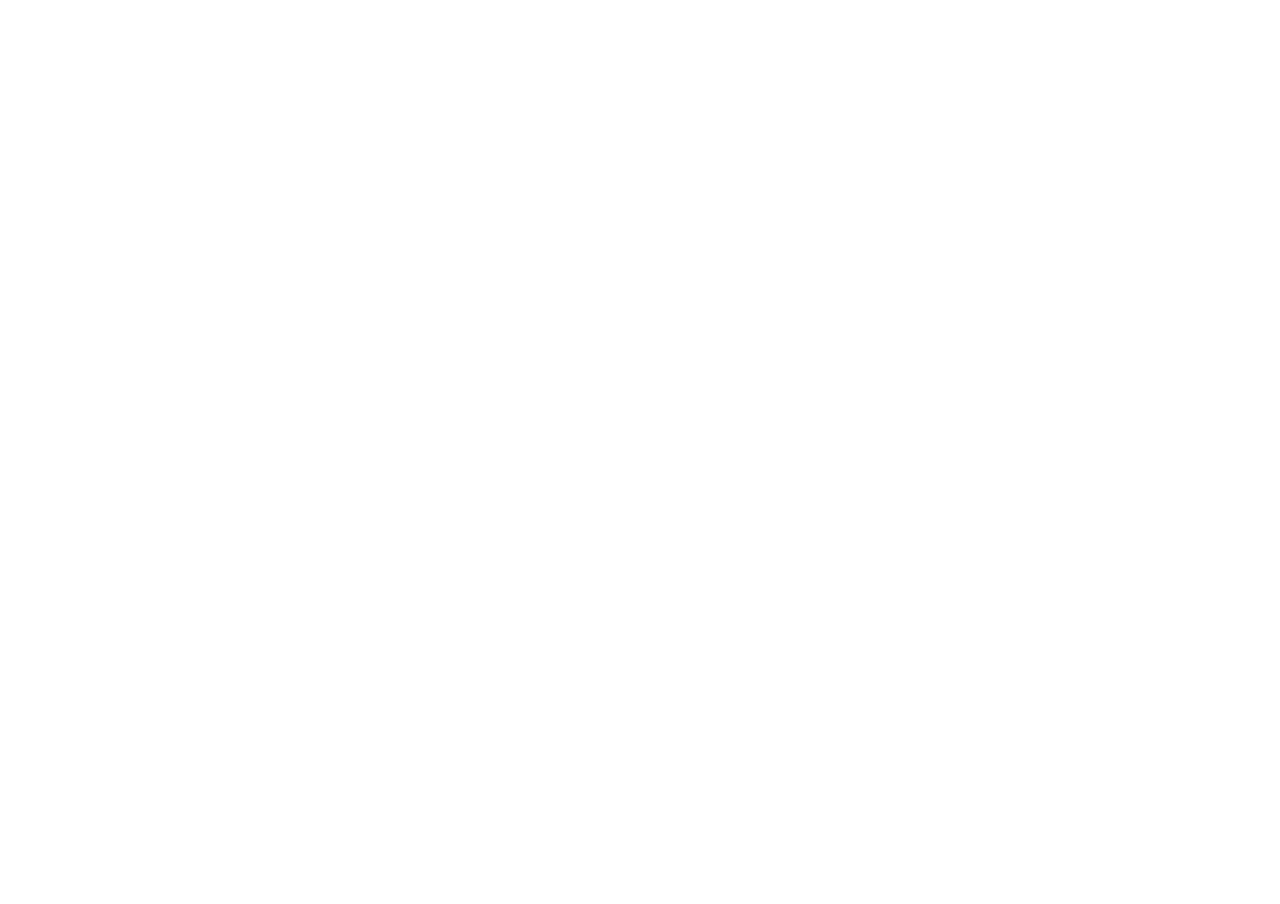
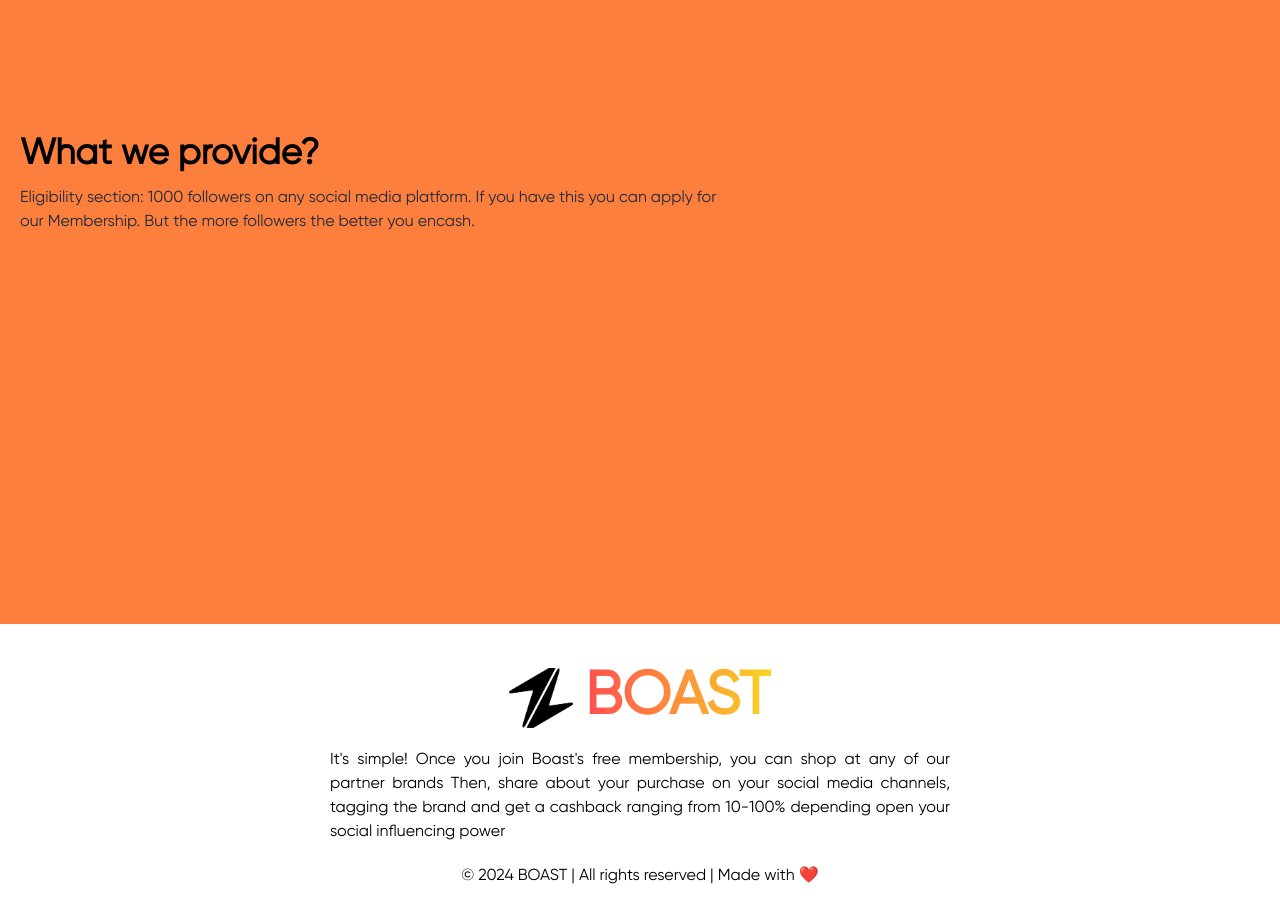
Before and after one commit to Fardin7864/boast, a Next.js app: page / in a window 1280 px wide. Shown: the part 6040-6944 px from the top of the page. Before the commit the page ends 6036 px from the top, so only its background shows below. Built offline with nearby package versions, Linux system fonts and the light colour scheme.

Commit message:
create footer

```diff
--- a/src/app/page.js
+++ b/src/app/page.js
@@ -1,8 +1,10 @@
 import Featured from "@/client/Featured";
 import Card from "@/components/CardSection/Card";
+import Footer from "@/components/Footer/Footer";
 import Hero from "@/components/Hero";
 import Message from "@/components/Message";
 import Navbar from "@/components/Navbar";
+import Services from "@/components/Services/Services";
 
 export default function Home() {
   return (
@@ -14,28 +16,41 @@
         {/* <Featured/> */}
       </div>
       </div>
-      <div className=" bg-[#fd7f3e] md:py-20 pt-20 pb-4">
+      <div className=" bg-[#fd7f3e] md:py-20 pt-10 md:pt-20 pb-4">
       <div className=" max-w-7xl mx-auto px-2 md:px-5">
         <Message shortMessage="Are you an influencer?" fullMessage="Are you an influencer looking to monetize your social media presence? Boast is here to revolutionize the way you engage with brands and earn rewards for your influence." image="/messagephone.png"/>
       </div>
       </div>
       {/* message 2 */}
-      <div className=" bg-[#a1df70] md:py-20 pt-20 pb-4">
+      <div className=" bg-[#a1df70] md:py-20 pt-10 md:pt-20 pb-4">
       <div className=" max-w-7xl mx-auto px-2 md:px-5">
         <Message shortMessage="Free Boast Prepaid card" fullMessage="Enjoy free Boast Prepaid card powered by Dhaka Bank and master card." image="/2ndmessage.png"/>
       </div>
       </div>
       {/* message 3 */}
-      <div className=" bg-[#81b8fd] md:py-20 pt-20 pb-4">
+      <div className=" bg-[#81b8fd] md:py-20 pt-10 md:pt-20 pb-4">
       <div className=" max-w-7xl mx-auto px-2 md:px-5">
         <Message shortMessage="How Does it Work?" fullMessage="It's simple! Once you join Boast's free membership, you can shop at any of our partner brands Then, share about your purchase on your social media channels, tagging the brand and get a cashback ranging from 10-100% depending open your social influencing power." image="/3rdmessage.png"/>
       </div>
       </div>
+      {/* Card section */}
       <div className=" bg-white md:py-20 pt-20 pb-4">
       <div className=" max-w-7xl mx-auto px-2 md:px-5">
           <Card/>
       </div>
       </div>
+      {/* Services section */}
+      <div className=" bg-[#fd7f3e] pt-3 pb-4">
+      <div className=" max-w-7xl mx-auto px-2 md:px-5">
+        <Services/>
+      </div>
+      </div>
+      {/* Footer section */}
+      <div className=" pt-3 pb-4">
+      <div className=" max-w-7xl mx-auto px-2 md:px-5">
+        <Footer/>
+      </div>
+      </div>
     </main>
   );
 }
--- a/src/components/CardSection/Card.js
+++ b/src/components/CardSection/Card.js
@@ -24,7 +24,7 @@
                 alt="Hero Image"
                 data-aos="fade-down"
                 />
-                <h3 data-aos="fade-down" className=' logo text-6xl font-bold'>Tap into your personality with BOAST</h3>
+                <h3 data-aos="fade-down" className='logo text text-4xl lg:text-6xl font-bold'>Tap into your personality with BOAST</h3>
                 <h6 data-aos="fade-down" style={{fontWeight: "bolder"}} className=' text-5xl mt-36 mb-16'>You have 100 Followers?</h6>
 
                 <Cards content="/mistry.png" image="/card1.png"/>
--- /dev/null
+++ b/src/components/Footer/Footer.js
@@ -0,0 +1,29 @@
+import Image from "next/image";
+import React from "react";
+
+const Footer = () => {
+  return (
+    <div className=" flex flex-col items-center mt-8">
+      <div className=" flex items-center gap-3">
+        <Image
+          src={"/logo.png"}
+          width={65}
+          height={65}
+          alt="Logo"
+          className=" w-10 md:w-16"
+        />
+        <h3 className=" text-2xl md:text-4xl lg:text-6xl text-black font-extrabold logo">
+          BOAST
+        </h3>
+      </div>
+      <div className=" flex flex-col items-center my-5">
+        <p className=" text-justify w-1/2">It's simple! Once you join Boast's free membership, you can shop at any of our partner brands Then, share about your purchase on your social media channels, tagging the brand and get a cashback ranging from 10-100% depending open your social influencing power</p>
+      </div>
+      <div className=" w-full flex flex-col items-center">
+        <p>© 2024 BOAST | All rights reserved | Made with ❤️</p>
+      </div>
+    </div>
+  );
+};
+
+export default Footer;
--- /dev/null
+++ b/src/components/Services/List.js
@@ -0,0 +1,21 @@
+import Image from 'next/image';
+import React from 'react';
+
+const List = ({service}) => {
+    return (
+        <div data-aos="zoom-in">
+           <div className=" flex items-center gap-3 my-3">
+            <Image
+            src="/star.png"
+            width={30}
+            height={30}
+            alt="star"
+            />
+            <p className=" text-white text-xl font-extrabold ">{service}</p>
+        </div>
+        </div>
+
+    );
+};
+
+export default List;
--- /dev/null
+++ b/src/components/Services/Services.js
@@ -0,0 +1,29 @@
+import Image from "next/image";
+import List from "./List";
+
+const Services = () => {
+  return (
+    <div className=" flex justify-between items-center md:flex-row flex-col">
+      <div className=" ">
+        <h6 className=" text-4xl font-extrabold gap-5">What we provide? </h6>
+        <p className="pr-5 my-3 text-gray-800">
+          Eligibility section: 1000 followers on any social media platform. If
+          you have this you can apply for our Membership. But the more followers
+          the better you encash.
+        </p>
+        {/* list */}
+        <List service="Free Membership card."/>
+        <List service="You can shop at any of our partner brands ."/>
+        <List service="Cashback ranging from 10-100% depending open your social influencing power."/>
+        <List service="Enjoy free Boast Prepaid card powered by Dhaka Bank and master card."/>
+        <List service="Earn rewards for your influence."/>
+
+      </div>
+      <div data-aos="zoom-in" className=" w-4/6">
+      <Image src="/groupMobile.png" width={600} height={500} alt="Hero Image" />
+      </div>
+    </div>
+  );
+};
+
+export default Services;
```
Also changed, not shown: public/star.png (added).
